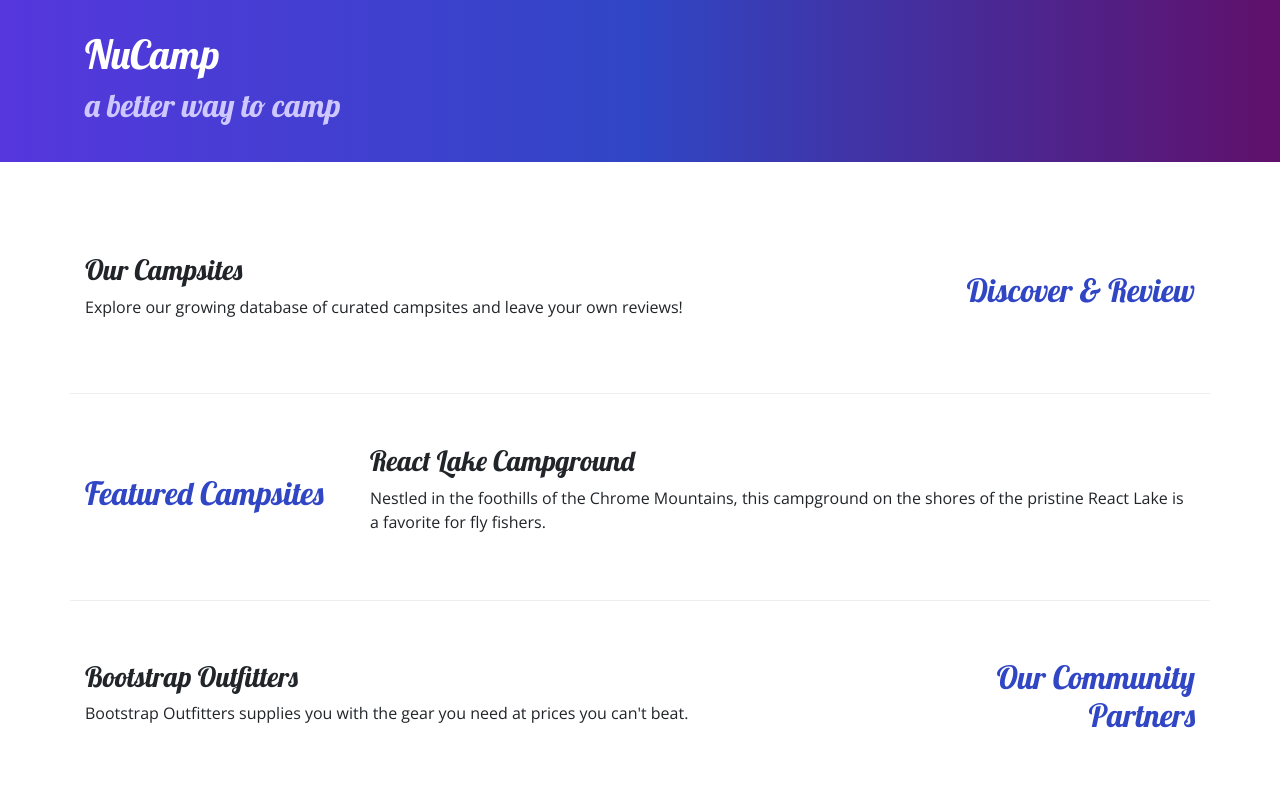
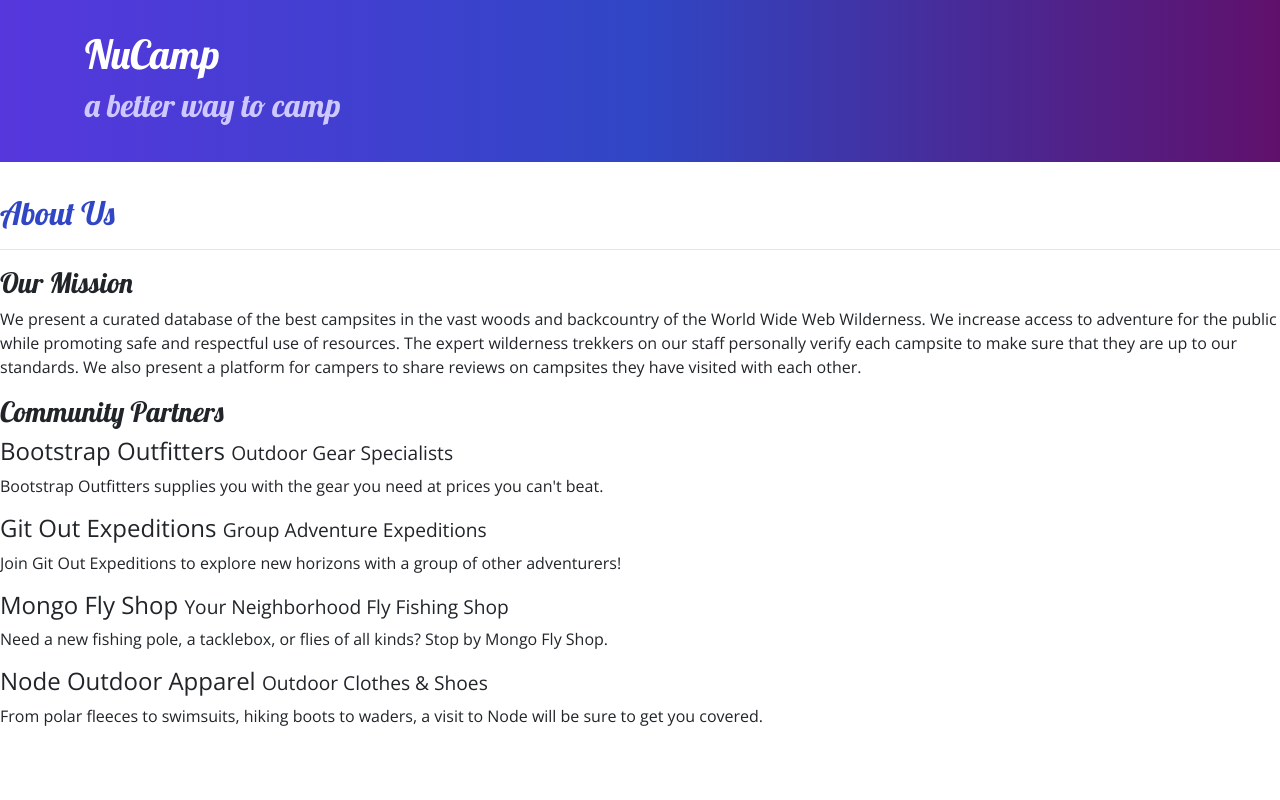
Before and after one commit to WitchyWitch77/capriolus, a website: page aboutus.html in a window 1280 px wide. Shown: the top 800 px of the page. Drawn offline with nearby package versions, Linux system fonts and the light colour scheme.

Commit message:
this is my initial commit

```diff
--- a/aboutus.html
+++ b/aboutus.html
@@ -28,6 +28,35 @@
         </div>
     </header>
 
+    <div>
+        <div>
+            <div>
+               <h2>About Us</h2>
+               <hr />
+            </div>
+        </div>
+
+        <div>
+            <div>
+                <h3>Our Mission</h3>
+                <p .d-sm-block >We present a curated database of the best campsites in the vast woods and backcountry of the World Wide Web Wilderness. We increase access to adventure for the public while promoting safe and respectful use of resources. The expert wilderness trekkers on our staff personally verify each campsite to make sure that they are up to our standards. We also present a platform for campers to share reviews on campsites they have visited with each other.</p>
+            </div>
+        </div>
+
+        <div>
+            <div>
+                <h3>Community Partners</h3>
+                <h4>Bootstrap Outfitters <small>Outdoor Gear Specialists</small></h4>
+                <p>Bootstrap Outfitters supplies you with the gear you need at prices you can't beat.</p>
+                <h4>Git Out Expeditions <small>Group Adventure Expeditions</small></h4>
+                <p>Join Git Out Expeditions to explore new horizons with a group of other adventurers!</p>
+                <h4>Mongo Fly Shop <small>Your Neighborhood Fly Fishing Shop</small></h4>
+                <p>Need a new fishing pole, a tacklebox, or flies of all kinds? Stop by Mongo Fly Shop.</p>
+                <h4>Node Outdoor Apparel <small>Outdoor Clothes & Shoes</small></h4>
+                <p>From polar fleeces to swimsuits, hiking boots to waders, a visit to Node will be sure to get you covered.</p>
+            </div>
+        </div>
+    </div>
     <div class="container">
         <div class="row row-content align-items-center">
             <div class="col-sm-4 order-sm-last col-md-3">
```
